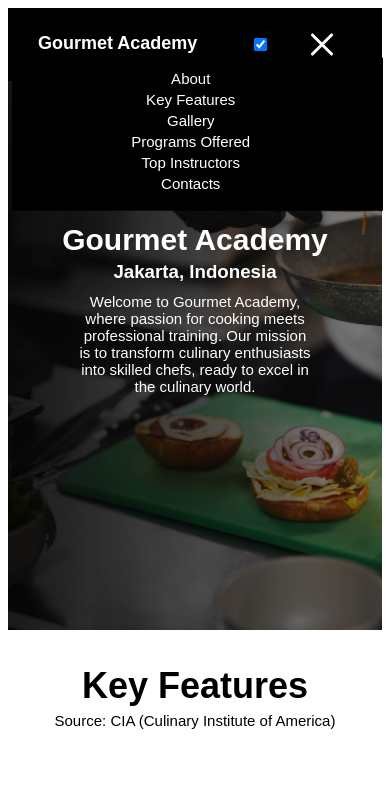
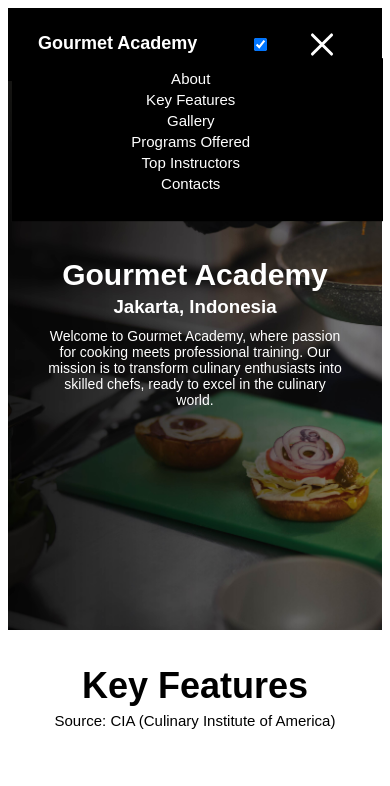
Before and after one commit to revou-fsse-5/milestone-1-ciceiy, a plain HTML site: page index.html in a window 390 px wide. Both pictures are taken after a click on the checkbox 260 px from the left and 44 px from the top of the page. Shown: the top 786 px of the page. Drawn offline with Linux system fonts and the light colour scheme.

Commit message:
add style.css

```diff
--- a/style.css
+++ b/style.css
@@ -985,6 +985,7 @@ nav ul li a:hover {
     height: 17%;
     z-index: 1;
     padding-top: 10px;
+    padding-bottom: 10px;
     transform: translateY(5%);
   }
 
@@ -1010,7 +1011,7 @@ nav ul li a:hover {
 
   .about-contents {
     margin: auto 20px auto 20px;
-    transform: translateY(-80%);
+    transform: translateY(-70%);
     font-size: 16px;
     align-items: center;
     text-align: center;
@@ -1021,8 +1022,8 @@ nav ul li a:hover {
   }
 
   .about-contents p {
-    font-size: 15px;
-    margin: auto 15% auto 15%;
+    font-size: 14px;
+    margin: auto 5% auto 5%;
   }
 
   .keyfeatures {
@@ -1084,7 +1085,8 @@ nav ul li a:hover {
   }
 
   .programsoffered-contents p {
-    font-size: 12px;
+    font-size: 11px;
+    text-align: center;
   }
 
   .instructors h1 {
```
